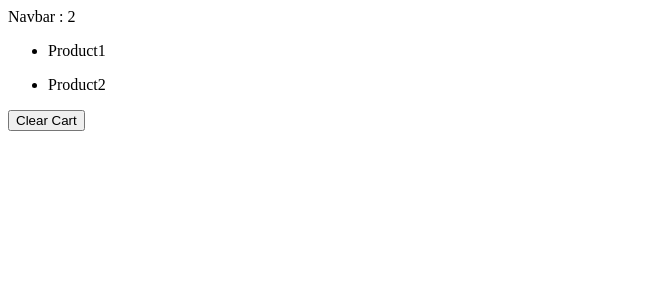
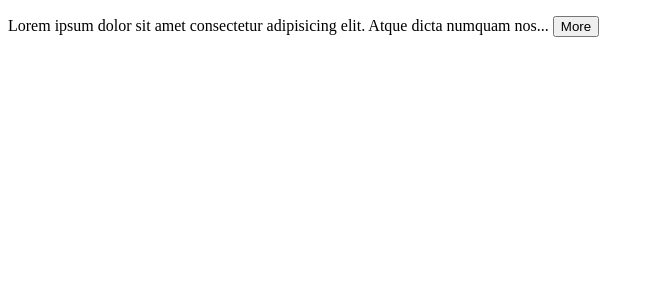
Before and after one commit to AmeyGaikar/code_with_mosh_react1, a React (Vite) app in the folder react-app/: page / in a window 1280 px wide. Shown: the top 300 px of the page, without its empty margins (0-654 px from the left). Built offline with nearby package versions, Linux system fonts and the light colour scheme.

Commit message:
Expandable text practice question

```diff
--- a/react-app/src/App.tsx
+++ b/react-app/src/App.tsx
@@ -1,13 +1,33 @@
-import { useState } from "react";
-import NavBar from "./components/NavBar";
-import Cart from "./components/Cart";
+import ExpandableText from "./components/ExpandableText";
 
 function App() {
-  const [cartItem, setCartItem] = useState(['Product1', 'Product2']);
+
   return (
     <div>
-      <NavBar navbarCount={cartItem.length}/>
-      <Cart onClear={() => setCartItem([])} cartItems={cartItem}/>
+      <ExpandableText maxChar={80}>
+        Lorem ipsum dolor sit amet consectetur adipisicing elit. Atque dicta
+        numquam nostrum, neque voluptas earum. Labore vel maiores dolorem
+        doloribus ex est hic fugit nisi corporis corrupti? Libero, quae eveniet.
+        Lorem ipsum dolor sit amet consectetur adipisicing elit. Nisi fugiat
+        debitis dolorum, eum nemo eveniet consectetur corporis, odit praesentium
+        enim distinctio consequatur. Vitae rem obcaecati enim ipsa quia
+        reprehenderit amet. Lorem ipsum dolor sit amet consectetur adipisicing
+        elit. Earum ex, dolorem quis odio tempora quibusdam? Voluptas nihil,
+        autem a beatae distinctio et nulla, perferendis quis debitis sit quod
+        voluptatem ut. Lorem ipsum dolor sit amet consectetur adipisicing elit.
+        Cumque impedit magnam quibusdam aspernatur nihil vitae, odio magni minus
+        reprehenderit, corporis tempore deleniti harum vel commodi dolorem
+        soluta omnis, ad expedita. Lorem ipsum dolor sit amet consectetur
+        adipisicing elit. Nihil sit fugit sint delectus quas et! Nesciunt
+        minima, nobis quam nam dolorum doloremque aut illum quos sapiente
+        impedit excepturi sit recusandae. Lorem ipsum, dolor sit amet
+        consectetur adipisicing elit. Doloribus animi officiis eveniet aliquam
+        ex natus eos, quae ratione iure fugiat molestias saepe qui explicabo
+        odit repudiandae neque facere, blanditiis dolorem! Lorem ipsum dolor sit
+        amet consectetur adipisicing elit. Unde dolorum exercitationem aliquid
+        minima doloremque rem at perferendis. Deserunt explicabo reiciendis,
+        quaerat nam, optio excepturi mollitia sit, ea dolor id molestias.
+      </ExpandableText>
     </div>
   );
 }
--- /dev/null
+++ b/react-app/src/components/ExpandableText.tsx
@@ -0,0 +1,21 @@
+import { useState } from "react"
+
+interface TextProp  {
+children : string
+maxChar?: number
+}
+const ExpandableText = ({children, maxChar = 100}: TextProp) => {
+  const [btn, setBtn] = useState('More');
+
+  const buttonHandler = () => {
+    if(btn === 'More') setBtn('Less');
+    else setBtn('More');
+  }
+
+  if(children.length <= maxChar || btn === 'Less') return <p>{children} <button onClick={buttonHandler}>{btn}</button>  </p>
+    const text = children.substring(0, maxChar);
+  return <p>{text}... <button onClick={buttonHandler}>{btn}</button></p>
+
+}
+
+export default ExpandableText
--- a/react-app/src/components/NavBar.tsx
+++ b/react-app/src/components/NavBar.tsx
@@ -1,4 +1,3 @@
-import React from "react";
 
 interface NavBarProp {
   navbarCount: number;
```
